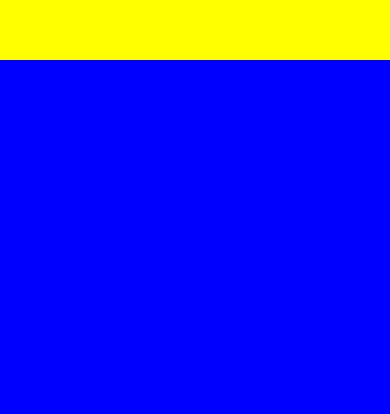
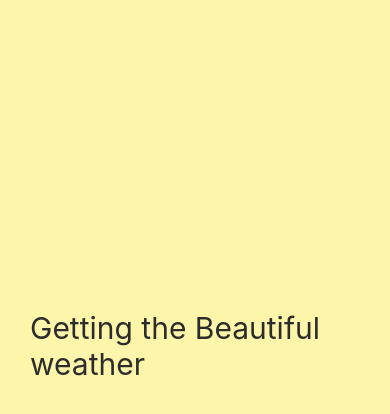
Before and after one commit to naerim/weather_app, a React Native app: screen / in a window 390 px wide. Shown: the part 362-776 px from the top of the page. Built offline with nearby package versions, Linux system fonts and the light colour scheme.

Commit message:
Create Loading Screen

```diff
--- a/App.js
+++ b/App.js
@@ -1,26 +1,8 @@
-import { StatusBar } from 'expo-status-bar';
 import React from 'react';
-import { StyleSheet, Text, View } from 'react-native';
+import Loading from "./Loading"
 
 export default function App() {
   return (
-    <View style={styles.container}>
-      <View style={styles.yellowView}/>
-      <View style={styles.blueView}/>
-    </View>
+    <Loading/>
   );
 }
-
-const styles = StyleSheet.create({
-  container: {
-    flex: 1,
-  },
-  yellowView: {
-    flex: 1,
-    backgroundColor: "yellow"
-  },
-  blueView: {
-    flex: 1,
-    backgroundColor: "blue"
-  }
-});
--- /dev/null
+++ b/Loading.js
@@ -0,0 +1,23 @@
+import React from 'react'
+import { StyleSheet, Text, View } from 'react-native';
+
+export default function Loading(){
+    return <View style={styles.container}>
+        <Text style={styles.text}>Getting the Beautiful weather</Text>
+    </View>
+}
+
+
+const styles = StyleSheet.create({
+    container: {
+        flex:1,
+        justifyContent: "flex-end",
+        paddingHorizontal: 30,
+        paddingVertical: 100,
+        backgroundColor: "#FdF6AA"
+    },
+    text: {
+        color: "#2C2C2C",
+        fontSize: 30
+    }
+})
```
